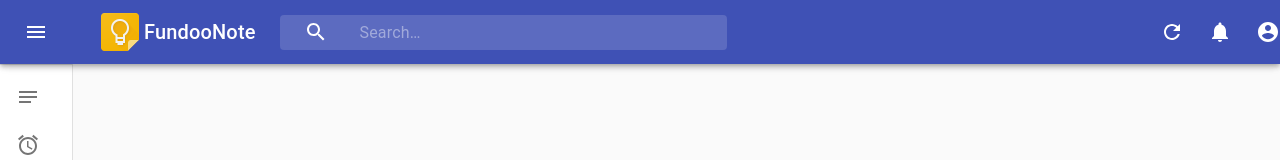
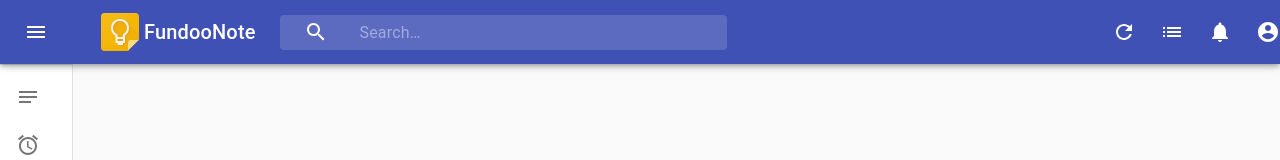
Before and after one commit to Priyankateke/FundooApp, a React (Create React App) app: page /dashboard in a window 1280 px wide. Shown: the top 160 px of the page. Built offline with nearby package versions, Linux system fonts and the light colour scheme.

Commit message:
ADDED: Refresh Button On Appbar

```diff
--- a/src/components/dashboard/dashboard.jsx
+++ b/src/components/dashboard/dashboard.jsx
@@ -1,9 +1,10 @@
+// Imports
 import React from 'react'
 import PropTypes from 'prop-types';
 import classNames from 'classnames'
 import keep from '../../assets/keep_logo.png'
-import { fade} from '@material-ui/core/styles';
-import { withStyles, AppBar,Drawer, ListItemIcon,List,ListItem,ListItemText, CssBaseline} from '@material-ui/core'
+import { fade } from '@material-ui/core/styles';
+import { withStyles, AppBar, Drawer, ListItemIcon, List, ListItem, ListItemText, CssBaseline, Tooltip } from '@material-ui/core'
 import Toolbar from '@material-ui/core/Toolbar';
 import IconButton from '@material-ui/core/IconButton';
 import MenuIcon from '@material-ui/icons/Menu';
@@ -19,12 +20,16 @@ import ChevronLeftIcon from '@material-ui/icons/ChevronLeft';
 import ChevronRightIcon from '@material-ui/icons/ChevronRight';
 import Divider from '@material-ui/core/Divider';
 import Delete from '@material-ui/icons/Delete';
-import Alarm  from '@material-ui/icons/Alarm';
+import Alarm from '@material-ui/icons/Alarm';
 import Notes from '@material-ui/icons/Notes';
 import InboxIcon from '@material-ui/icons/MoveToInbox';
+import Grid from '@material-ui/icons/Apps'
+import ListIcon from '@material-ui/icons/List'
+
 
 const drawerWidth = 240;
 
+// Styles
 const styles = theme => ({
   root: {
     display: 'flex',
@@ -147,15 +152,16 @@ const styles = theme => ({
   },
 });
 
-class Dashboard extends React.Component{
-    constructor(props){
+class Dashboard extends React.Component {
+  constructor(props) {
     super(props)
     this.state = {
       anchorEl: null,
-            open:false,
+      open: false,
     };
   }
 
+  // Events
   handleDrawerOpen = () => {
     this.setState({ open: true });
   };
@@ -168,9 +174,9 @@ class Dashboard extends React.Component{
     this.setState({ anchorEl: event.currentTarget });
   };
 
-changeView = (event, viewType)=>{
+  changeView = (event, viewType) => {
     event.preventDefault()
-  this.setState({typeOfNote:viewType})
+    this.setState({ typeOfNote: viewType })
   }
 
   logOut(event) {
@@ -180,7 +186,13 @@ handleMenuClose = () => {
     this.setState({ anchorEl: null });
   };
 
+  handleViewClick = () => {
+    this.setState({ view: !this.state.view });
+  }
+
+  // render
   render() {
+    // Set Properties
     const { classes, theme } = this.props;
     const { anchorEl } = this.state;
     const isMenuOpen = Boolean(anchorEl);
@@ -201,7 +213,7 @@ handleMenuClose = () => {
         <CssBaseline />
         <AppBar
           position="fixed"
-          className={classNames(classes.appBar, {[classes.appBarShift]: this.state.open,})}>
+          className={classNames(classes.appBar, { [classes.appBarShift]: this.state.open, })}>
           <Toolbar disableGutters={!this.state.open}>
             <IconButton
               color="inherit"
@@ -221,15 +233,27 @@ handleMenuClose = () => {
               <div className={classes.searchIcon}>
                 <SearchIcon />
               </div>
-                        <InputBase placeholder="Search…" classes={{root: classes.inputRoot,input: classes.inputInput,}}/>
+              <InputBase placeholder="Search…" classes={{ root: classes.inputRoot, input: classes.inputInput, }} />
             </div>
             <div className={classes.grow} />
             <div className={classes.sectionDesktop}>
               <IconButton color="inherit">
-                                <Refresh/>
+                <Refresh />
               </IconButton>
+
+              <div>
+                <Tooltip title={this.state.view ? "Grid View" : "List View"}>
+                  <IconButton
+                    color="inherit"
+                    onClick={this.handleViewClick}
+                    aria-label="List/Grid"
+                  >
+                    {this.state.view ? <Grid /> : <ListIcon />}
+                  </IconButton>
+                </Tooltip>
+              </div>
               <IconButton color="inherit">
-                                <NotificationsIcon/>
+                <NotificationsIcon />
               </IconButton>
               <IconButton
                 edge="end"
@@ -263,24 +287,24 @@ handleMenuClose = () => {
           </div>
           <Divider />
           <List>
-          <ListItem button key='Notes' onClick={(event)=>{this.changeView(event, 'Keep')}}>
-            <ListItemIcon><Notes/></ListItemIcon>
+            <ListItem button key='Notes' onClick={(event) => { this.changeView(event, 'Keep') }}>
+              <ListItemIcon><Notes /></ListItemIcon>
               <ListItemText>Notes</ListItemText>
             </ListItem>
             <ListItem button key='Reminder'>
-            <ListItemIcon><Alarm/></ListItemIcon>
+              <ListItemIcon><Alarm /></ListItemIcon>
               <ListItemText>Reminder</ListItemText>
             </ListItem>
           </List>
           <Divider />
           <List>
 
-        <ListItem button key='Archive' onClick={(event)=>{this.changeView(event, 'Archive')}}>
-            <ListItemIcon><InboxIcon/></ListItemIcon>
+            <ListItem button key='Archive' onClick={(event) => { this.changeView(event, 'Archive') }}>
+              <ListItemIcon><InboxIcon /></ListItemIcon>
               <ListItemText>Archive</ListItemText>
             </ListItem>
-        <ListItem button key='Delete' onClick={(event)=>{this.changeView(event, 'Trash')}}>
-            <ListItemIcon><Delete/></ListItemIcon>
+            <ListItem button key='Delete' onClick={(event) => { this.changeView(event, 'Trash') }}>
+              <ListItemIcon><Delete /></ListItemIcon>
               <ListItemText>Trash</ListItemText>
             </ListItem>
           </List>
@@ -295,5 +319,4 @@ Dashboard.propTypes = {
   theme: PropTypes.object.isRequired,
 };
 
-
 export default ((withStyles(styles, { withTheme: true })(Dashboard)))
```
Lines whose indentation alone changed are shown as unchanged.
